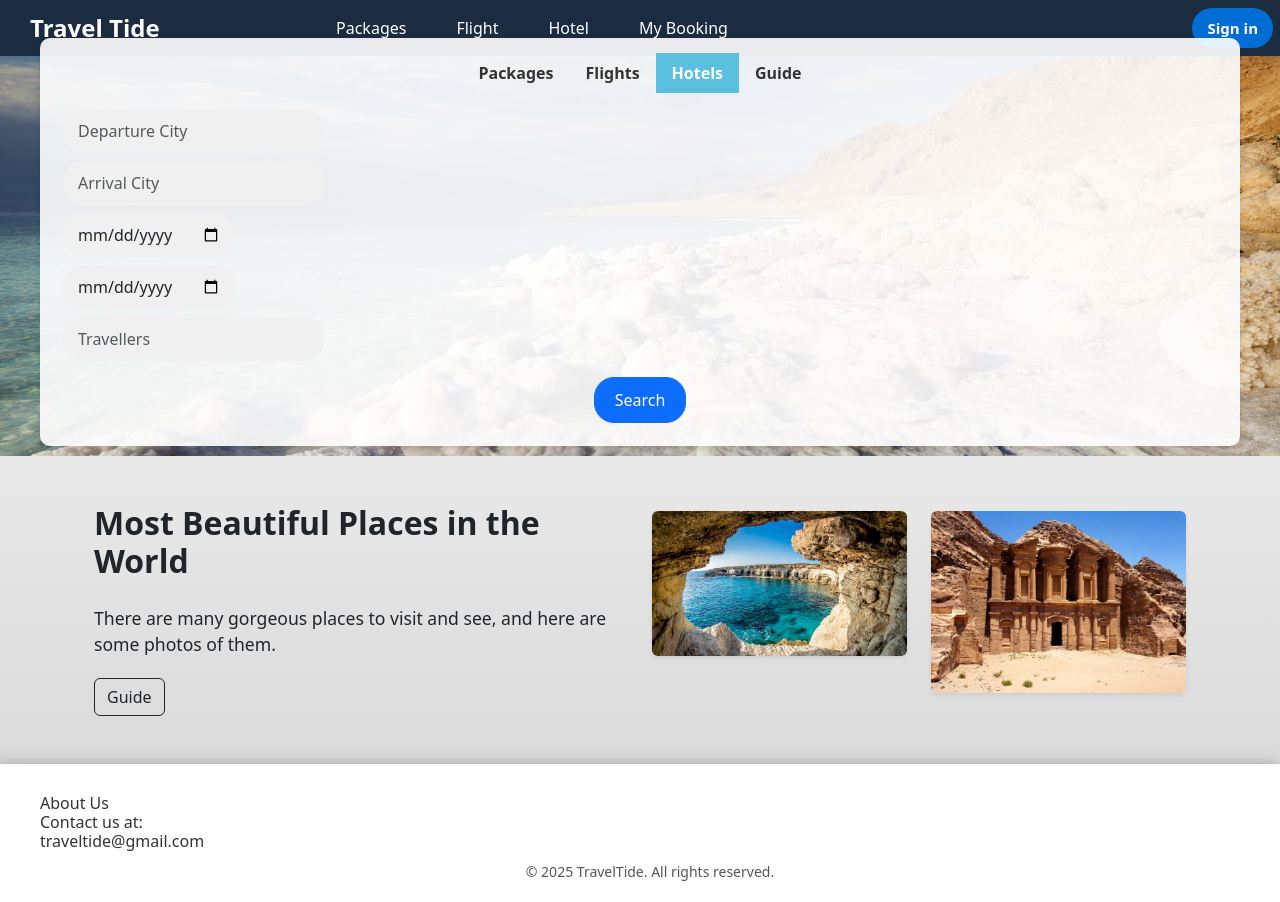
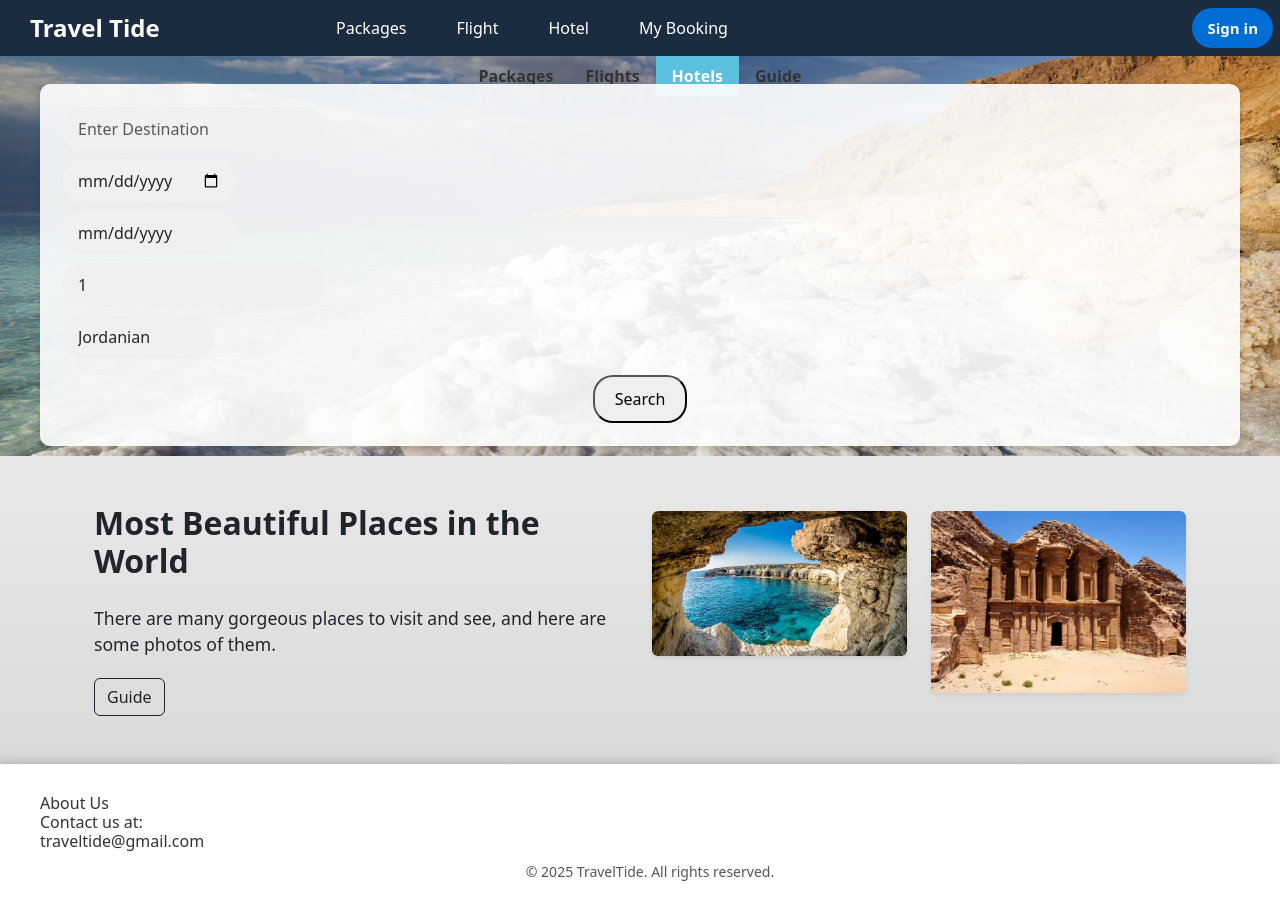
Before and after one commit to omar-alkhader/Travel-Tide, a React (Create React App) app in the folder FrontEnd/: page / in a window 1280 px wide. Both pictures are taken after a click on the button "Hotels". Built offline with nearby package versions, Linux system fonts and the light colour scheme.

Commit message:
Update HeroSection.js

```diff
--- a/FrontEnd/src/components/HeroSection.js
+++ b/FrontEnd/src/components/HeroSection.js
@@ -1,39 +1,154 @@
 import React, { useState } from "react";
-
+import { useNavigate } from "react-router-dom";
 import background from "../assets/dead-sea.jpg";
 
 function HeroSection() {
-  const [activeTab, setActiveTab] = useState("packages");
+  const [activeTab, setActiveTab] = useState("flights");
+  const navigate = useNavigate();
+
+  // Hotel State
+  const [destination, setDestination] = useState("");
+  const [checkIn, setCheckIn] = useState("");
+  const [checkOut, setCheckOut] = useState("");
+  const [nights, setNights] = useState(1);
+  const [rooms, setRooms] = useState(1);
+  const [guestsPerRoom, setGuestsPerRoom] = useState([2]);
+  const [nationality, setNationality] = useState("Jordanian");
+
+  // Handle Check-in Change
+  const handleCheckInChange = (e) => {
+    setCheckIn(e.target.value);
+    updateCheckOut(e.target.value, nights);
+  };
+
+  // Handle Nights Change
+  const handleNightsChange = (e) => {
+    const newNights = parseInt(e.target.value) || 1;
+    setNights(newNights);
+    updateCheckOut(checkIn, newNights);
+  };
+
+  // Update Check-out Date
+  const updateCheckOut = (startDate, numNights) => {
+    if (!startDate) return;
+    const checkInDate = new Date(startDate);
+    checkInDate.setDate(checkInDate.getDate() + numNights);
+    setCheckOut(checkInDate.toISOString().split("T")[0]);
+  };
+
+  // Handle Room Count Change
+  const handleRoomChange = (change) => {
+    const newRooms = Math.max(1, rooms + change);
+    setRooms(newRooms);
+    setGuestsPerRoom((prev) => {
+      const updatedGuests = [...prev];
+      if (change > 0) {
+        updatedGuests.push(2);
+      } else {
+        updatedGuests.pop();
+      }
+      return updatedGuests;
+    });
+  };
+
+  // Handle Guests per Room Change
+  const handleGuestChange = (index, value) => {
+    const updatedGuests = [...guestsPerRoom];
+    updatedGuests[index] = value;
+    setGuestsPerRoom(updatedGuests);
+  };
 
   return (
-    <div className="HomePage-hero-section" style={{ backgroundImage: `url(${background})` }}>
-      <div className=" text-center h-100 d-flex flex-column justify-content-between">
-        <div className="HomePage-booking-options w-100">
+    <div className="full-width-section">
+    <div className="HomePage-hero-section w-100" style={{ backgroundImage: `url(${background})` }}>
+      <div className="text-center h-100 d-flex flex-column justify-content-">
         <ul className="HomePage-nav-tabs nav justify-content-center mb-3">
           <li className="nav-item">
-              <button className={`HomePage-nav-link nav-link ${activeTab === "packages" ? "HomePage-active" : ""}`} onClick={() => setActiveTab("packages")}>Packages</button>
+            <button className={`HomePage-nav-link nav-link ${activeTab === "packages" ? "HomePage-active" : ""}`}
+              onClick={() => { setActiveTab("packages"); navigate("/package"); }}>
+              Packages
+            </button>
           </li>
           <li className="nav-item">
-              <button className={`HomePage-nav-link nav-link ${activeTab === "flights" ? "HomePage-active" : ""}`} onClick={() => setActiveTab("flights")}>Flights</button>
+            <button className={`HomePage-nav-link nav-link ${activeTab === "flights" ? "HomePage-active" : ""}`}
+              onClick={() => setActiveTab("flights")}>
+              Flights
+            </button>
           </li>
           <li className="nav-item">
-              <button className={`HomePage-nav-link nav-link ${activeTab === "hotels" ? "HomePage-active" : ""}`} onClick={() => setActiveTab("hotels")}>Hotels</button>
+            <button className={`HomePage-nav-link nav-link ${activeTab === "hotels" ? "HomePage-active" : ""}`}
+              onClick={() => setActiveTab("hotels")}>
+              Hotels
+            </button>
           </li>
           <li className="nav-item">
-              <button className={`HomePage-nav-link nav-link ${activeTab === "guide" ? "HomePage-active" : ""}`} onClick={() => setActiveTab("guide")}>Guide</button>
+            <button className={`HomePage-nav-link nav-link ${activeTab === "guide" ? "HomePage-active" : ""}`}
+              onClick={() => setActiveTab("guide")}>
+              Guide
+            </button>
           </li>
         </ul>
+        <div className="HomePage-booking-options w-100">
+          {/* Tab Content */}
+          <div className="tab-content">
+            {/* Hotel Booking Form  */}
+            {activeTab === "hotels" && (
+              <form className="HomePage-form-inline form-inline justify-content-center">
+                <input
+                  type="text"
+                  className="HomePage-form-control form-control m-2"
+                  placeholder="Enter Destination"
+                  value={destination}
+                  onChange={(e) => setDestination(e.target.value)}
+                />
 
-          <div className="tab-content">
-            {/* Common form structure for all tabs */}
-            {(activeTab === "packages" || activeTab === "flights" || activeTab === "hotels") && (
+                <input
+                  type="date"
+                  className="HomePage-form-control form-control m-2"
+                  value={checkIn}
+                  onChange={handleCheckInChange}
+                />
+
+                <input
+                  type="date"
+                  className="HomePage-form-control form-control m-2"
+                  value={checkOut}
+                  readOnly
+                />
+
+                <input
+                  type="number"
+                  className="HomePage-form-control form-control m-2"
+                  placeholder="Nights"
+                  value={nights}
+                  onChange={handleNightsChange}
+                />
+
+
+
+                {/* Nationality */}
+                <select
+                  className="HomePage-form-control form-control m-2"
+                  value={nationality}
+                  onChange={(e) => setNationality(e.target.value)}
+                >
+                  <option>Jordanian</option>
+                  <option>Foreign</option>
+                </select>
+
+                <button type="submit" className="HomePage-btn HomePage-btn-custom m-2">Search</button>
+              </form>
+            )}
+
+            {/* Flight Booking Form */}
+            {activeTab === "flights" && (
               <form className="HomePage-form-inline form-inline justify-content-center">
                 <input type="text" className="HomePage-form-control form-control m-2" placeholder="Departure City" />
                 <input type="text" className="HomePage-form-control form-control m-2" placeholder="Arrival City" />
                 <input type="date" className="HomePage-form-control form-control m-2" />
                 <input type="date" className="HomePage-form-control form-control m-2" />
                 <input type="number" className="HomePage-form-control form-control m-2" placeholder="Travellers" />
-                <button type="submit" className="HomePage-btn btn btn-primary m-2">Search</button>
+                <button type="submit" className="HomePage-btn HomePage-btn-custom m-2">Search</button>
               </form>
             )}
 
@@ -42,9 +157,10 @@ function HeroSection() {
               <form className="HomePage-form-inline form-inline justify-content-center">
                 <input type="text" className="HomePage-form-control form-control m-2" placeholder="Place" />
                 <input type="date" className="HomePage-form-control form-control m-2" />
-                <button type="submit" className="HomePage-btn btn btn-primary m-2">Search</button>
+                <button type="submit" className="HomePage-btn HomePage-btn-custom m-2">Search</button>
               </form>
             )}
+          </div>
         </div>
       </div>
     </div>
```
Lines whose indentation alone changed are shown as unchanged.
